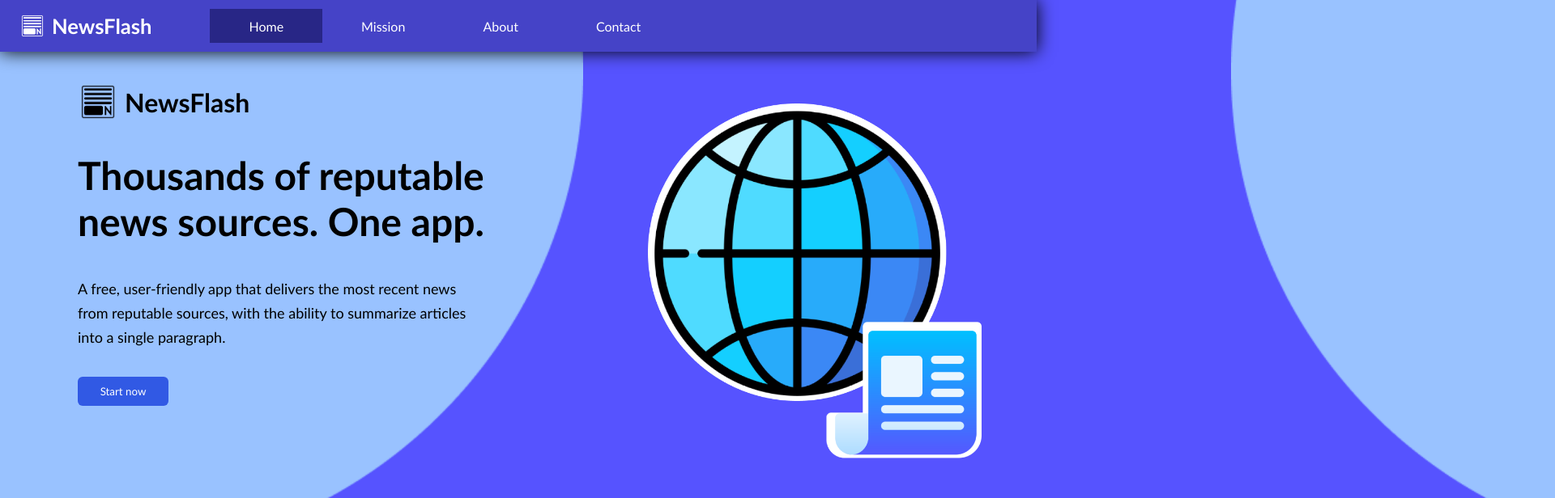
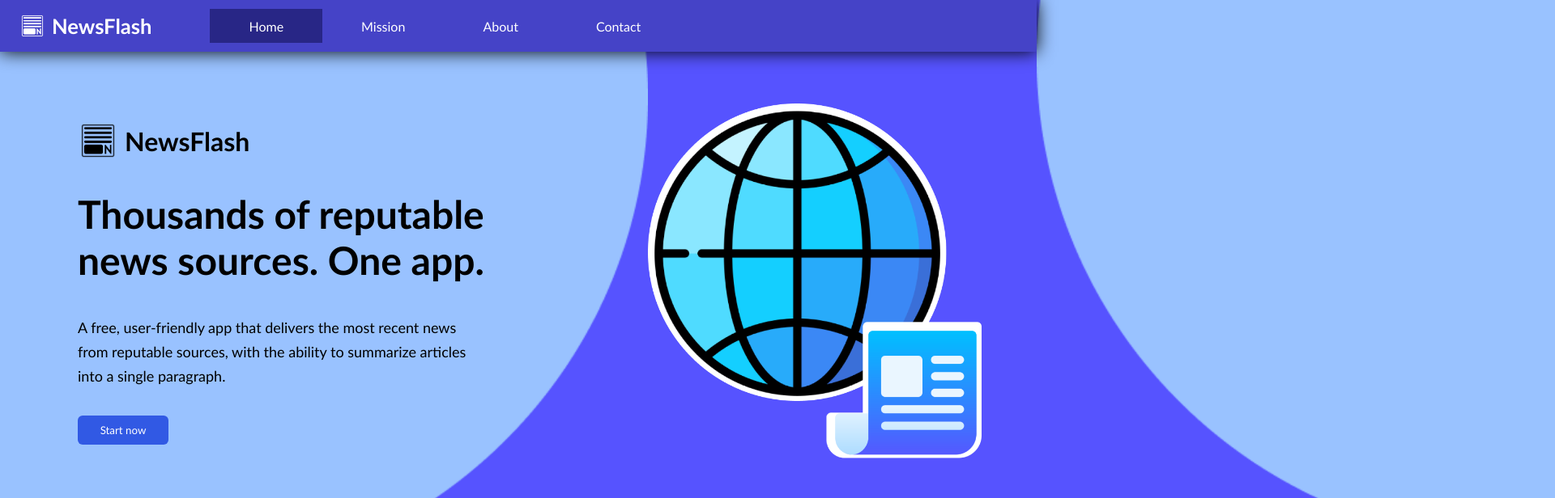
Before and after one commit to SeanChen2/NewsFlash, a React (Vite) app in the folder NewsFlash/: page / in a window 1280 px wide. Shown: the top 616 px of the page at 81% size, 1920 px wide, since content can reach past the window. Built offline with nearby package versions, Linux system fonts and the light colour scheme.

Commit message:
CORS gone for good maybe?

```diff
--- a/NewsFlash/src/Components/SearchBox.jsx
+++ b/NewsFlash/src/Components/SearchBox.jsx
@@ -3,15 +3,13 @@ import axios from "axios"
 
 export default function SearchBox() {
     const [searchWords, setSearchWords] = useState("")
-    const [searchJson, setSearchJson] = useState({keywords:"pizza"})
-    const [foo, setFoo] = useState({})
 
     const handleSubmit = async event => {
         event.preventDefault()
-        console.log(searchWords)
 
         if (searchWords.replace(" ", "") === "") {
             console.log("returned2")
+            return
         }
         if (searchWords.split(" ").length < 1 || searchWords.split(" ").length > 5) {
             console.log("returned1")
@@ -19,23 +17,22 @@ export default function SearchBox() {
             return
         }
 
-        setSearchJson({keywords: searchWords})
+        console.log(JSON.stringify({searchWords}))
 
         try {
-            const status = await axios.post('http://localhost:5000/search_articles_keywords', searchJson)
-            const articles = await axios.get('http://localhost:5000/get_articles_keywords').then(res => {
+            const status = await axios.post('/api/search_articles_keywords', {searchWords})
+            const articles = await axios.get('/api/get_articles_keywords').then(res => {
                 const yourSavedData = res.data;
                 console.log(yourSavedData)
             })
 
 
-            // crossOriginIsolated.log(status)
             console.log(articles)
         } catch (error) {
             console.error(error)
         }
 
-        // setSearchWords("")
+        setSearchWords("")
     }
 
     return (
--- a/NewsFlash/src/homePages/Contact.jsx
+++ b/NewsFlash/src/homePages/Contact.jsx
@@ -5,9 +5,7 @@ export default function Contact() {
         <>
             <div className="contact-footer" id="contact" style={{ marginTop: "50rem" }}>
                 <img src="../images/Blue Circle.png" className="bg-circle"
-                    style={{ top: "200rem", left: "-20rem", width: "700px", height: "700px", zIndex: "9" }} />
-                <img src="../images/Blue Circle.png" className="bg-circle"
-                    style={{ top: "190rem", left: "90rem", width: "700px", height: "700px", zIndex: "9" }} />
+                    style={{ top: "190rem", left: "75rem", width: "500px", height: "500px", zIndex: "9" }} />
                 <div className="footer-columns">
                     <div className="col">
                         <h1>Got questions?
--- a/NewsFlash/src/homePages/Home.jsx
+++ b/NewsFlash/src/homePages/Home.jsx
@@ -8,17 +8,17 @@ export default function Home() {
             <NavBar />
 
             <section className="content-left" id="home">
-                <div className="logo">
+                <div className="logo" style={{ marginTop: "6rem" }}>
                     <img src="../images/Logo.png" className="logo-image"
-                        style={{ width: "50px", height: "50px" }} />
+                        style={{ width: "50px", height: "50px"}} />
                     <h1>NewsFlash</h1>
                 </div>
 
                 <img src="../images/Blue Circle.png" className="bg-circle"
-                    style={{ top: "-32rem", left: "-30rem", width: "1200px", height: "1200px" }} />
+                    style={{ top: "-30rem", left: "-25rem", width: "1200px", height: "1200px" }} />
 
                 <img src="../images/Blue Circle.png" className="bg-circle"
-                    style={{ top: "-32rem", left: "95rem", width: "1200px", height: "1200px" }} />
+                    style={{ top: "-33rem", left: "80rem", width: "1200px", height: "1200px" }} />
 
                 <img src="../images/Global News.png" className="globe" />
 
--- a/NewsFlash/src/styles.css
+++ b/NewsFlash/src/styles.css
@@ -93,7 +93,7 @@ li > .active {
 
 .bg-circle {
     position: absolute;
-    z-index: -1;
+    z-index: -2;
 }
 
 .globe {
@@ -188,7 +188,7 @@ h1 {
     flex-direction: column;
     justify-content: flex-end;
     width: 100%;
-    height: 60rem;
+    height: 40rem;
 }
 
 .footer-columns {
@@ -205,6 +205,7 @@ h1 {
     display: flex;
     flex-direction: column;
     color: white;
+    padding-left: 5rem;
 }
 
 .footer-below {
```
